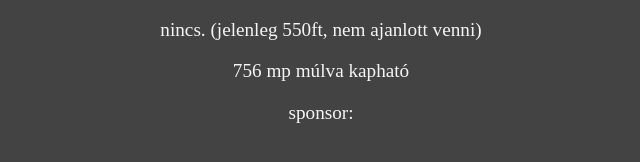
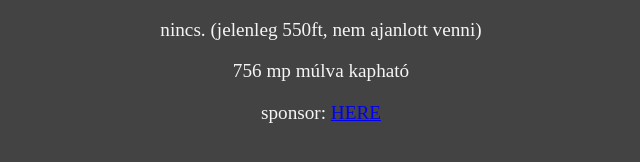
Before and after one commit to 31b4/vanemelegszenya, a plain HTML site: page index.html in a window 1280 px wide. Shown: the whole page, without its empty margins (319-959 px from the left). Drawn offline with Linux system fonts and the light colour scheme.

Commit message:
index.html

```diff
--- a/index.html
+++ b/index.html
@@ -10,7 +10,7 @@
 <body>
     <p id="van"></p>
     <p id="mp"></p>
-    <p>sponsor:
+    <p>sponsor: <a href="https://soundcloud.com/zalan-miki/tuendepalca">HERE</a>
     <script src="vane.js"></script>
 </body>
 </html>
```
